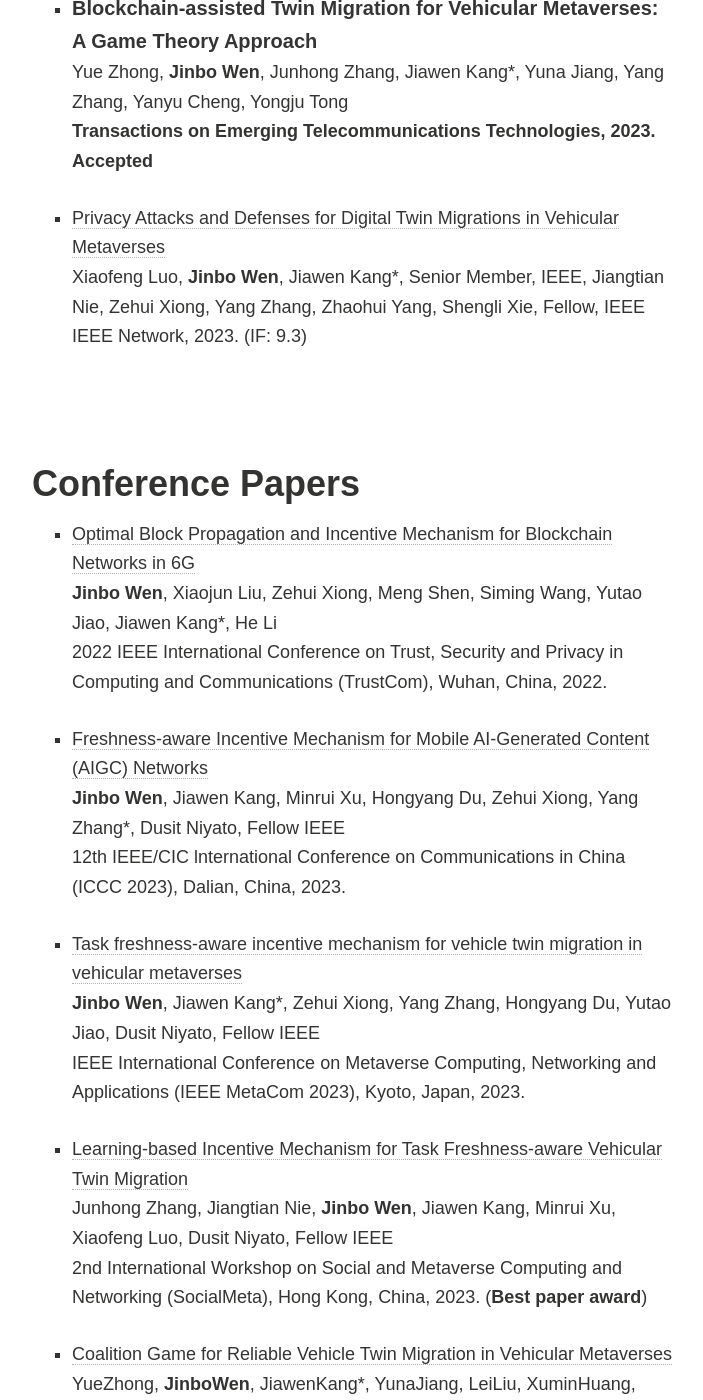
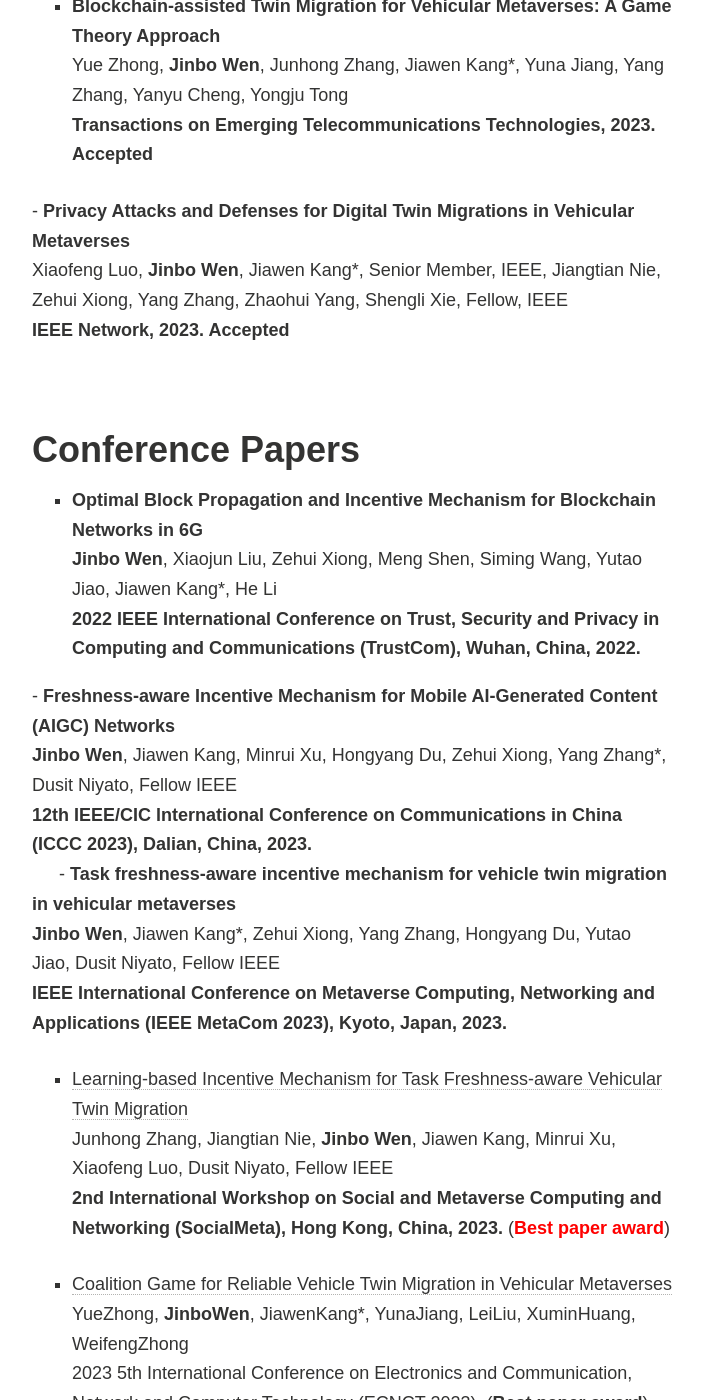
Before and after one commit to wenjinb/wenjinb.github.io, a Jekyll site: the page built from publications.md, in a window 1280 px wide and 1400 px high, scrolled down 610 px. Shown: the whole window, without its empty margins (288-991 px from the left). Built offline with Jekyll 4.4.1, drawn with Linux system fonts in a browser that asks for light colours; nearby versions of some CDN libraries; comment, search, counter and statistics services are not loaded; a style sheet for code colours, icons or effects is not loaded.

Commit message:
Update publications.md

```diff
--- a/publications.md
+++ b/publications.md
@@ -13,35 +13,35 @@ title: Publications
 Jiawen Kang, **Jinbo Wen**, Dongdong Ye, Bingkun Lai, Tianhao Wu, Zehui Xiong, Jiangtian Nie, Dusit Niyato, Fellow IEEE, Yang Zhang, Shengli Xie, Fellow IEEE
 **IEEE Transactions on Cognitive Communications and Networking, 2023. Accepted**
 
-- **<span style="color:blue; font-size: 20px;">[Blockchain-assisted Twin Migration for Vehicular Metaverses: A Game Theory Approach](https://onlinelibrary.wiley.com/doi/full/10.1002/ett.4856?casa_token=MRKOLOrfenwAAAAA%3AM5xXakbGdb89Sxq9Lm3F2FcsDAUQvmA2PxYLwEFKSytPEyJzRZsdjRRbD7WmKKYIVZLyKg1tmAiiVuLy)</span>**
+- **<span style="color:blue;">[Blockchain-assisted Twin Migration for Vehicular Metaverses: A Game Theory Approach](https://onlinelibrary.wiley.com/doi/full/10.1002/ett.4856?casa_token=MRKOLOrfenwAAAAA%3AM5xXakbGdb89Sxq9Lm3F2FcsDAUQvmA2PxYLwEFKSytPEyJzRZsdjRRbD7WmKKYIVZLyKg1tmAiiVuLy)</span>**
 Yue Zhong, **Jinbo Wen**, Junhong Zhang, Jiawen Kang*, Yuna Jiang, Yang Zhang, Yanyu Cheng, Yongju Tong
 **Transactions on Emerging Telecommunications Technologies, 2023. Accepted**
 
-- [Privacy Attacks and Defenses for Digital Twin Migrations in Vehicular Metaverses](https://ieeexplore.ieee.org/abstract/document/10269659)
+-**<span style="color:blue;"> [Privacy Attacks and Defenses for Digital Twin Migrations in Vehicular Metaverses](https://ieeexplore.ieee.org/abstract/document/10269659)</span>**
 Xiaofeng Luo, **Jinbo Wen**, Jiawen Kang*, Senior Member, IEEE, Jiangtian Nie, Zehui Xiong, Yang Zhang, Zhaohui Yang, Shengli Xie, Fellow, IEEE
-IEEE Network, 2023. (IF: 9.3)
+**IEEE Network, 2023. Accepted**
 
 <br>
   <br>
 
 ## Conference Papers
 
-- [Optimal Block Propagation and Incentive Mechanism for Blockchain Networks in 6G](https://www.researchgate.net/publication/365999631_Optimal_Block_Propagation_and_Incentive_Mechanism_for_Blockchain_Networks_in_6G)
+- **<span style="color:blue;">[Optimal Block Propagation and Incentive Mechanism for Blockchain Networks in 6G](https://www.researchgate.net/publication/365999631_Optimal_Block_Propagation_and_Incentive_Mechanism_for_Blockchain_Networks_in_6G)</span>**
 **Jinbo Wen**, Xiaojun Liu, Zehui Xiong, Meng Shen, Siming Wang, Yutao Jiao, Jiawen Kang*, He Li
-2022 IEEE International Conference on Trust, Security and Privacy in Computing and Communications (TrustCom), Wuhan, China, 2022.
+**2022 IEEE International Conference on Trust, Security and Privacy in Computing and Communications (TrustCom), Wuhan, China, 2022.**
 
-- [Freshness-aware Incentive Mechanism for Mobile AI-Generated Content (AIGC) Networks](https://www.researchgate.net/publication/372493820_Freshness-aware_Incentive_Mechanism_for_Mobile_AI-Generated_Content_AIGC_Networks)
+-**<span style="color:blue;"> [Freshness-aware Incentive Mechanism for Mobile AI-Generated Content (AIGC) Networks](https://www.researchgate.net/publication/372493820_Freshness-aware_Incentive_Mechanism_for_Mobile_AI-Generated_Content_AIGC_Networks)</span>**
 **Jinbo Wen**, Jiawen Kang, Minrui Xu, Hongyang Du, Zehui Xiong, Yang Zhang*, Dusit Niyato, Fellow IEEE
-12th IEEE/CIC lnternational Conference on Communications in China (ICCC 2023), Dalian, China, 2023.
+**12th IEEE/CIC lnternational Conference on Communications in China (ICCC 2023), Dalian, China, 2023.**
 
-- [Task freshness-aware incentive mechanism for vehicle twin migration
-in vehicular metaverses](https://www.researchgate.net/publication/373838193_Task_Freshness-aware_Incentive_Mechanism_for_Vehicle_Twin_Migration_in_Vehicular_Metaverses)
+-**<span style="color:blue;"> [Task freshness-aware incentive mechanism for vehicle twin migration
+in vehicular metaverses](https://www.researchgate.net/publication/373838193_Task_Freshness-aware_Incentive_Mechanism_for_Vehicle_Twin_Migration_in_Vehicular_Metaverses)</span>**
 **Jinbo Wen**, Jiawen Kang*, Zehui Xiong, Yang Zhang, Hongyang Du, Yutao Jiao, Dusit Niyato, Fellow IEEE
-IEEE International Conference on Metaverse Computing, Networking and Applications (IEEE MetaCom 2023), Kyoto, Japan, 2023.
+**IEEE International Conference on Metaverse Computing, Networking and Applications (IEEE MetaCom 2023), Kyoto, Japan, 2023.**
 
 - [Learning-based Incentive Mechanism for Task Freshness-aware Vehicular Twin Migration](https://www.researchgate.net/publication/373838163_Learning-based_Incentive_Mechanism_for_Task_Freshness-aware_Vehicular_Twin_Migration)
 Junhong Zhang, Jiangtian Nie, **Jinbo Wen**, Jiawen Kang, Minrui Xu, Xiaofeng Luo, Dusit Niyato, Fellow IEEE
-2nd International Workshop on Social and Metaverse Computing and Networking (SocialMeta), Hong Kong, China, 2023. (**Best paper award**)
+**2nd International Workshop on Social and Metaverse Computing and Networking (SocialMeta), Hong Kong, China, 2023.** (**<span style="color:red;">Best paper award</span>**)
 
 - [Coalition Game for Reliable Vehicle Twin Migration in Vehicular Metaverses](https://www.researchgate.net/publication/372452163_Coalition_Game_for_Reliable_Vehicle_Twin_Migration_in_Vehicular_Metaverses)
 YueZhong, **JinboWen**, JiawenKang*, YunaJiang, LeiLiu, XuminHuang, WeifengZhong
```
